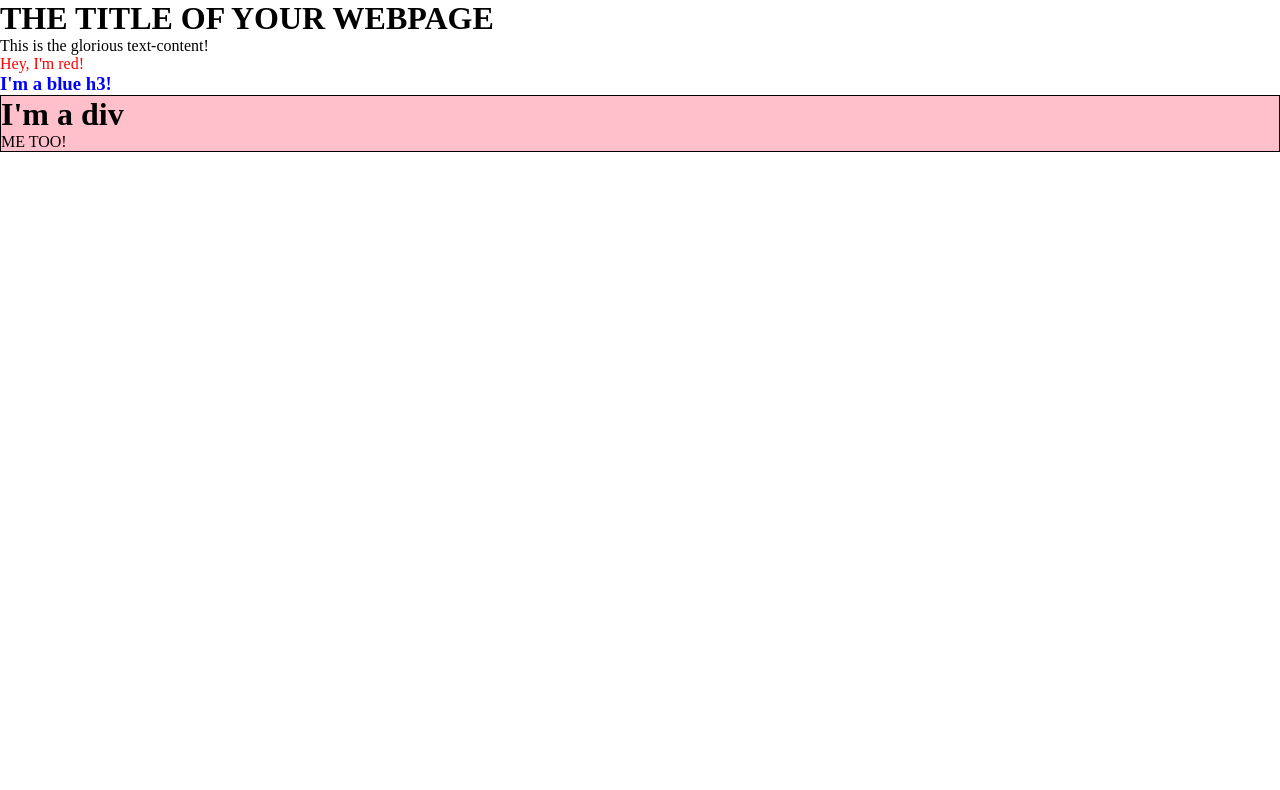
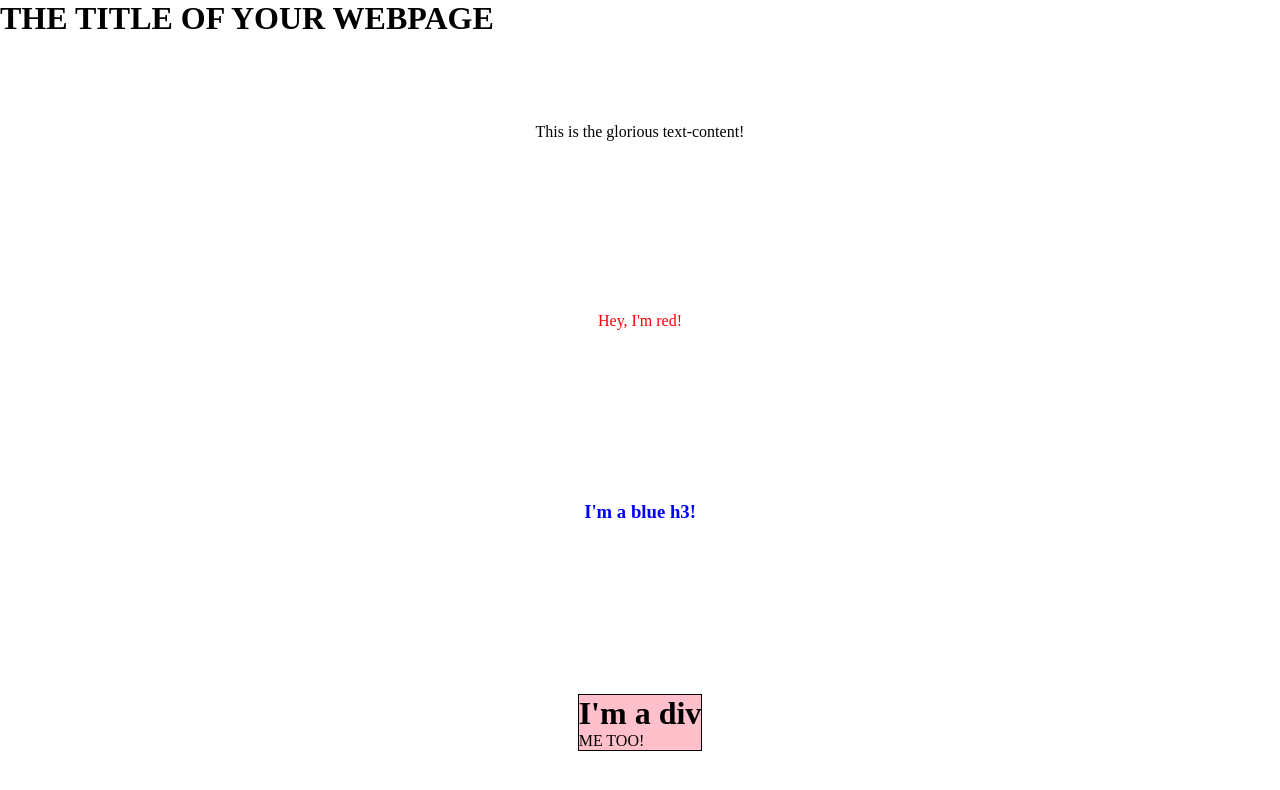
Before and after one commit to SalamanderCtesiphon/DOM-manipulation-exercise, a plain HTML site: page index.html in a window 1280 px wide. Drawn offline with Linux system fonts and the light colour scheme.

Commit message:
played around with the style of the page

```diff
--- a/styles.css
+++ b/styles.css
@@ -3,3 +3,12 @@
     padding: 0px;
     box-sizing: border-box;
 }
+
+#container {
+    display: flex;
+    flex-direction: column;
+    align-items: center;
+    justify-content: space-around;
+    width: 100vw;
+    height: 100vh;
+}
```
